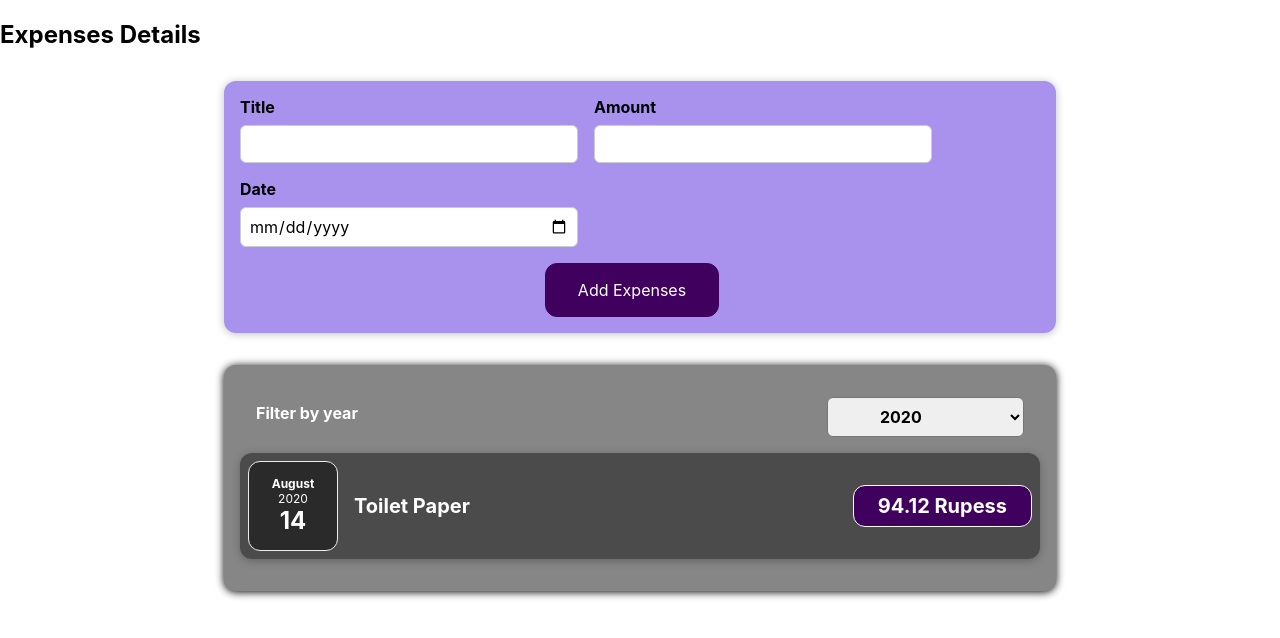
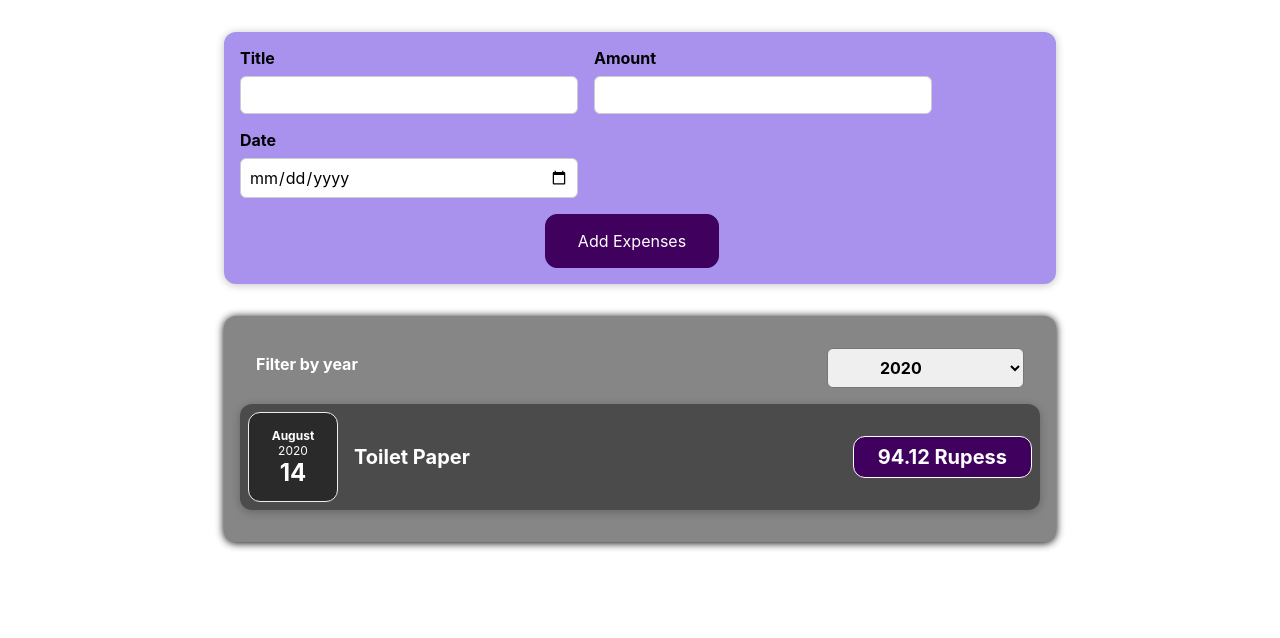
Before and after one commit to Daya00/test-app, a React (Create React App) app: page / in a window 1280 px wide. Shown: the top 638 px of the page. Built offline with nearby package versions, Linux system fonts and the light colour scheme.

Commit message:
remove heading for now

```diff
--- a/src/App.js
+++ b/src/App.js
@@ -35,7 +35,6 @@ function App() {
 
   return (
     <div>
-      <h2>Expenses Details</h2>
       <NewExpense onAddExpense={addExpenseHandler} />
       <Expenses items={expenseState}></Expenses>
     </div>
```
